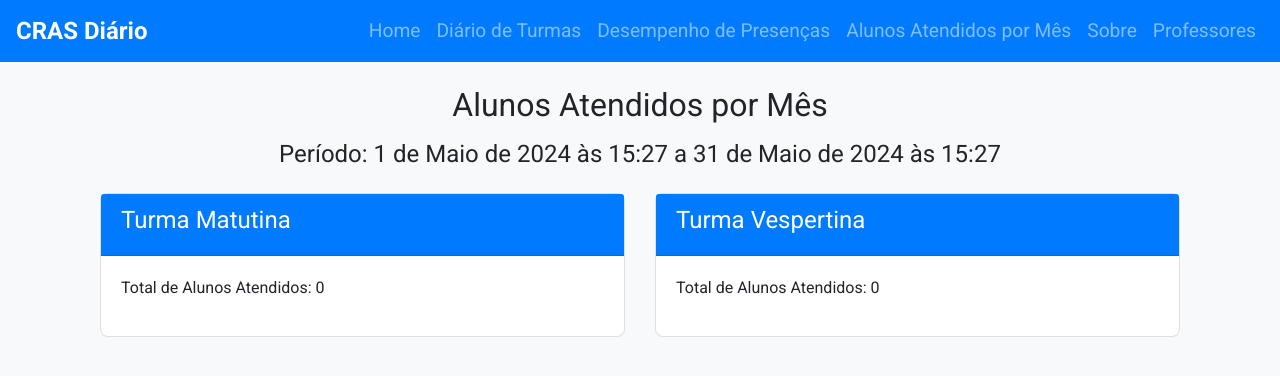
After one commit to ragnarthur/class_diary, a Django app: page /alunos_atendidos_por_mes/ in a window 1280 px wide. The commit adds this page. Shown: the top 376 px of the page. Run offline with Django 5.2, Linux system fonts and the light colour scheme; data comes from the database, SQL or seed files in the repository; data that the repository does not hold is empty; some libraries are stand-ins or nearby versions.

Commit message:
commit ugprades: excel/navbar/etc

```diff
--- a/alunos/urls.py
+++ b/alunos/urls.py
@@ -1,7 +1,5 @@
-# alunos/urls.py
-
 from django.urls import path
-from .views import home, turma_list, aluno_add, horario_add, turma_add, presenca_add, sobre, professores
+from .views import home, turma_list, aluno_add, horario_add, turma_add, presenca_add, sobre, professores, save_presences_matutina, save_presences_vespertina, export_presences_to_excel, desempenho_presencas, alunos_atendidos_por_mes
 
 urlpatterns = [
     path('', home, name='home'),
@@ -12,4 +10,9 @@ urlpatterns = [
     path('presenca/<int:aluno_id>/add/', presenca_add, name='presenca_add'),
     path('sobre/', sobre, name='sobre'),
     path('professores/', professores, name='professores'),
+    path('save_presences_matutina/', save_presences_matutina, name='save_presences_matutina'),
+    path('save_presences_vespertina/', save_presences_vespertina, name='save_presences_vespertina'),
+    path('export_presences_to_excel/', export_presences_to_excel, name='export_presences_to_excel'),
+    path('desempenho_presencas/', desempenho_presencas, name='desempenho_presencas'),
+    path('alunos_atendidos_por_mes/', alunos_atendidos_por_mes, name='alunos_atendidos_por_mes'),
 ]
--- a/alunos/views.py
+++ b/alunos/views.py
@@ -1,12 +1,14 @@
-# alunos/views.py
-
 from django.shortcuts import render, redirect, get_object_or_404
 from .models import Turma, Aluno, Horario, Presenca
 from .forms import AlunoForm, HorarioForm, TurmaForm, PresencaForm
-from django.utils.timezone import now
+from django.utils.timezone import now, localtime
 from collections import defaultdict
-from datetime import datetime
+from datetime import datetime, timedelta
 from babel.dates import format_date
+import pandas as pd
+from django.http import HttpResponse
+import calendar
+
 
 def home(request):
     return render(request, 'home.html')
@@ -24,14 +26,14 @@ def turma_list(request):
     nome_dia = format_date(data_atual, 'EEEE', locale='pt_BR')
     data_formatada = format_date(data_atual, "d 'de' MMMM 'de' yyyy", locale='pt_BR')
 
-    turmas = Turma.objects.all()
+    turmas = Turma.objects.all().order_by('nome')
 
     turmas_matutina = turmas.filter(nome__icontains='Matutina')
     turmas_vespertina = turmas.filter(nome__icontains='Vespertina')
 
     presencas_dict = defaultdict(lambda: None)
     for turma in turmas:
-        for aluno in turma.alunos.all():
+        for aluno in turma.alunos.all().order_by('nome'):
             presenca = Presenca.objects.filter(aluno=aluno, data=data_atual).first()
             if presenca:
                 presencas_dict[aluno.id] = presenca.presente
@@ -46,6 +48,105 @@ def turma_list(request):
         'now': now
     }
     return render(request, 'turma_list.html', context)
+
+def save_presences_matutina(request):
+    if request.method == 'POST':
+        data_atual = now().date()
+        turmas_matutina = Turma.objects.filter(nome__icontains='Matutina')
+        for turma in turmas_matutina:
+            for aluno in turma.alunos.all():
+                presente = request.POST.get(f'presenca_{aluno.id}') == 'on'
+                Presenca.objects.update_or_create(
+                    aluno=aluno, data=data_atual,
+                    defaults={'presente': presente}
+                )
+        return redirect('turma_list')
+
+def save_presences_vespertina(request):
+    if request.method == 'POST':
+        data_atual = now().date()
+        turmas_vespertina = Turma.objects.filter(nome__icontains='Vespertina')
+        for turma in turmas_vespertina:
+            for aluno in turma.alunos.all():
+                presente = request.POST.get(f'presenca_{aluno.id}') == 'on'
+                Presenca.objects.update_or_create(
+                    aluno=aluno, data=data_atual,
+                    defaults={'presente': presente}
+                )
+        return redirect('turma_list')
+
+def export_presences_to_excel(request):
+    # Determinar o intervalo de datas para exportação
+    export_type = request.GET.get('type', 'manual')
+    year = request.GET.get('year', localtime(now()).year)
+    month = request.GET.get('month', localtime(now()).month)
+
+    if export_type == 'monthly':
+        start_date = datetime(int(year), int(month), 1).date()
+        end_date = datetime(int(year), int(month), calendar.monthrange(int(year), int(month))[1]).date()
+    else:
+        start_date = request.GET.get('start_date', localtime(now()).date())
+        end_date = request.GET.get('end_date', localtime(now()).date())
+
+    turmas = Turma.objects.all().order_by('nome')
+    data = []
+
+    for turma in turmas:
+        for aluno in turma.alunos.all().order_by('nome'):
+            presencas = Presenca.objects.filter(aluno=aluno, data__range=[start_date, end_date]).order_by('data')
+            for presenca in presencas:
+                data.append([
+                    turma.nome,
+                    aluno.nome,
+                    presenca.data,
+                    'Presente' if presenca.presente else 'Falta'
+                ])
+
+    df = pd.DataFrame(data, columns=['Turma', 'Aluno', 'Data', 'Presença'])
+    response = HttpResponse(content_type='application/vnd.openxmlformats-officedocument.spreadsheetml.sheet')
+    response['Content-Disposition'] = f'attachment; filename=presencas_{year}_{month}.xlsx'
+    df.to_excel(response, index=False)
+
+    return response
+
+def desempenho_presencas(request):
+    turmas = Turma.objects.all().order_by('nome')
+    desempenho = []
+
+    for turma in turmas:
+        alunos = turma.alunos.all().order_by('nome')
+        for aluno in alunos:
+            total_presencas = Presenca.objects.filter(aluno=aluno, presente=True).count()
+            total_faltas = Presenca.objects.filter(aluno=aluno, presente=False).count()
+            desempenho.append({
+                'turma': turma.nome,
+                'aluno': aluno.nome,
+                'total_presencas': total_presencas,
+                'total_faltas': total_faltas
+            })
+
+    context = {
+        'desempenho': desempenho
+    }
+    return render(request, 'desempenho_presencas.html', context)
+
+def alunos_atendidos_por_mes(request):
+    current_time = localtime(now())
+    start_date = current_time.replace(day=1)
+    end_date = current_time.replace(day=calendar.monthrange(current_time.year, current_time.month)[1])
+
+    turmas = Turma.objects.all().order_by('nome')
+    atendidos_matutina = Presenca.objects.filter(data__range=[start_date, end_date], aluno__turma__nome__icontains='Matutina', presente=True).values('aluno').distinct().count()
+    atendidos_vespertina = Presenca.objects.filter(data__range=[start_date, end_date], aluno__turma__nome__icontains='Vespertina', presente=True).values('aluno').distinct().count()
+
+    context = {
+        'atendidos_matutina': atendidos_matutina,
+        'atendidos_vespertina': atendidos_vespertina,
+        'start_date': start_date,
+        'end_date': end_date
+    }
+    return render(request, 'alunos_atendidos_por_mes.html', context)
+
 
 def aluno_add(request, turma_id):
     turma = get_object_or_404(Turma, id=turma_id)
@@ -89,7 +190,7 @@ def presenca_add(request, aluno_id):
     if request.method == 'POST':
         data = request.POST.get('data')
         presente = request.POST.get('presente') == 'on'
-        presenca, created = Presenca.objects.update_or_create(
+        Presenca.objects.update_or_create(
             aluno=aluno, data=data,
             defaults={'presente': presente}
         )
--- a/static/css/style.css
+++ b/static/css/style.css
@@ -1,9 +1,24 @@
 body {
     background-color: #f8f9fa;
+    font-family: 'Roboto', sans-serif;
+}
+
+.navbar {
+    background-color: #007bff;
 }
 
 .navbar-brand {
     font-size: 1.5rem;
+    font-weight: bold;
+}
+
+.nav-link {
+    font-size: 1.2em;
+}
+
+.nav-link:hover {
+    color: #ffffff !important;
+    text-decoration: underline;
 }
 
 .card {
@@ -22,6 +37,7 @@ body {
 
 .table th, .table td {
     vertical-align: middle;
+    font-size: 1.1rem;
 }
 
 .table .form-check {
@@ -36,3 +52,17 @@ body {
 .btn-outline-secondary {
     margin: 0 5px;
 }
+
+.custom-switch-blue .custom-control-input:checked ~ .custom-control-label::before {
+    background-color: #007bff;
+    border-color: #007bff;
+}
+
+.custom-switch-red .custom-control-input:checked ~ .custom-control-label::before {
+    background-color: #dc3545;
+    border-color: #dc3545;
+}
+
+.font-weight-bold {
+    font-weight: bold;
+}
--- /dev/null
+++ b/templates/alunos_atendidos_por_mes.html
@@ -0,0 +1,32 @@
+{% extends 'base.html' %}
+
+{% block content %}
+<div class="container">
+    <div class="mb-4">
+        <h2 class="text-center">Alunos Atendidos por Mês</h2>
+        <h4 class="text-center mt-3">Período: {{ start_date }} a {{ end_date }}</h4>
+    </div>
+    <div class="row">
+        <div class="col-md-6">
+            <div class="card mb-4">
+                <div class="card-header">
+                    <h4>Turma Matutina</h4>
+                </div>
+                <div class="card-body">
+                    <p>Total de Alunos Atendidos: {{ atendidos_matutina }}</p>
+                </div>
+            </div>
+        </div>
+        <div class="col-md-6">
+            <div class="card mb-4">
+                <div class="card-header">
+                    <h4>Turma Vespertina</h4>
+                </div>
+                <div class="card-body">
+                    <p>Total de Alunos Atendidos: {{ atendidos_vespertina }}</p>
+                </div>
+            </div>
+        </div>
+    </div>
+</div>
+{% endblock %}
--- a/templates/base.html
+++ b/templates/base.html
@@ -5,18 +5,39 @@
     <meta name="viewport" content="width=device-width, initial-scale=1.0">
     <title>Diário de Turmas CRAS</title>
     {% load static %}
+    <!-- Google Fonts -->
+    <link href="https://fonts.googleapis.com/css2?family=Roboto:wght@400;700&display=swap" rel="stylesheet">
     <!-- Bootstrap CSS -->
     <link href="https://stackpath.bootstrapcdn.com/bootstrap/4.5.2/css/bootstrap.min.css" rel="stylesheet">
     <link rel="stylesheet" href="{% static 'css/style.css' %}">
+    <style>
+        body {
+            font-family: 'Roboto', sans-serif;
+        }
+        .navbar {
+            background-color: #007bff;
+        }
+        .navbar-brand {
+            font-weight: bold;
+            font-size: 1.5em;
+        }
+        .nav-link {
+            font-size: 1.2em;
+        }
+        .nav-link:hover {
+            color: #ffffff !important;
+            text-decoration: underline;
+        }
+    </style>
 </head>
 <body>
-    <nav class="navbar navbar-expand-lg navbar-dark bg-primary">
-        <a class="navbar-brand" href="{% url 'home' %}">CRAS Diário</a>
+    <nav class="navbar navbar-expand-lg navbar-dark">
+        <a class="navbar-brand" href="#">CRAS Diário</a>
         <button class="navbar-toggler" type="button" data-toggle="collapse" data-target="#navbarNav" aria-controls="navbarNav" aria-expanded="false" aria-label="Toggle navigation">
             <span class="navbar-toggler-icon"></span>
         </button>
         <div class="collapse navbar-collapse" id="navbarNav">
-            <ul class="navbar-nav">
+            <ul class="navbar-nav ml-auto">
                 <li class="nav-item">
                     <a class="nav-link" href="{% url 'home' %}">Home</a>
                 </li>
@@ -24,10 +45,16 @@
                     <a class="nav-link" href="{% url 'turma_list' %}">Diário de Turmas</a>
                 </li>
                 <li class="nav-item">
-                    <a class="nav-link" href="{% url 'professores' %}">Professores</a>
+                    <a class="nav-link" href="{% url 'desempenho_presencas' %}">Desempenho de Presenças</a>
+                </li>
+                <li class="nav-item">
+                    <a class="nav-link" href="{% url 'alunos_atendidos_por_mes' %}">Alunos Atendidos por Mês</a>
                 </li>
                 <li class="nav-item">
                     <a class="nav-link" href="{% url 'sobre' %}">Sobre</a>
+                </li>
+                <li class="nav-item">
+                    <a class="nav-link" href="{% url 'professores' %}">Professores</a>
                 </li>
             </ul>
         </div>
```
Also changed, not shown: alunos/templatetags/custom_filters.py (added, +8 -0 lines), templates/desempenho_presencas.html (added, +29 -0 lines), templates/turma_list.html (+51 -32 lines), alunos/templatetags/__init__.py (added).
